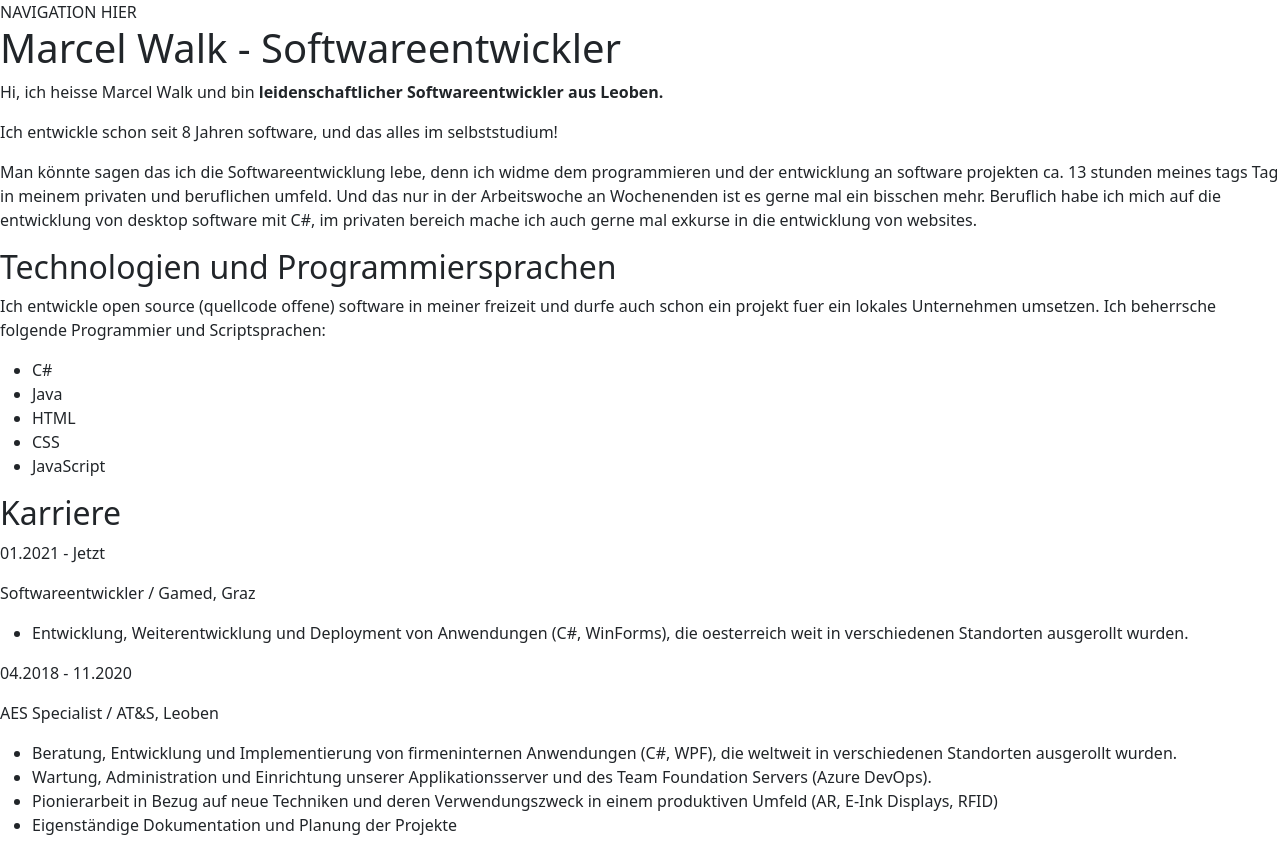
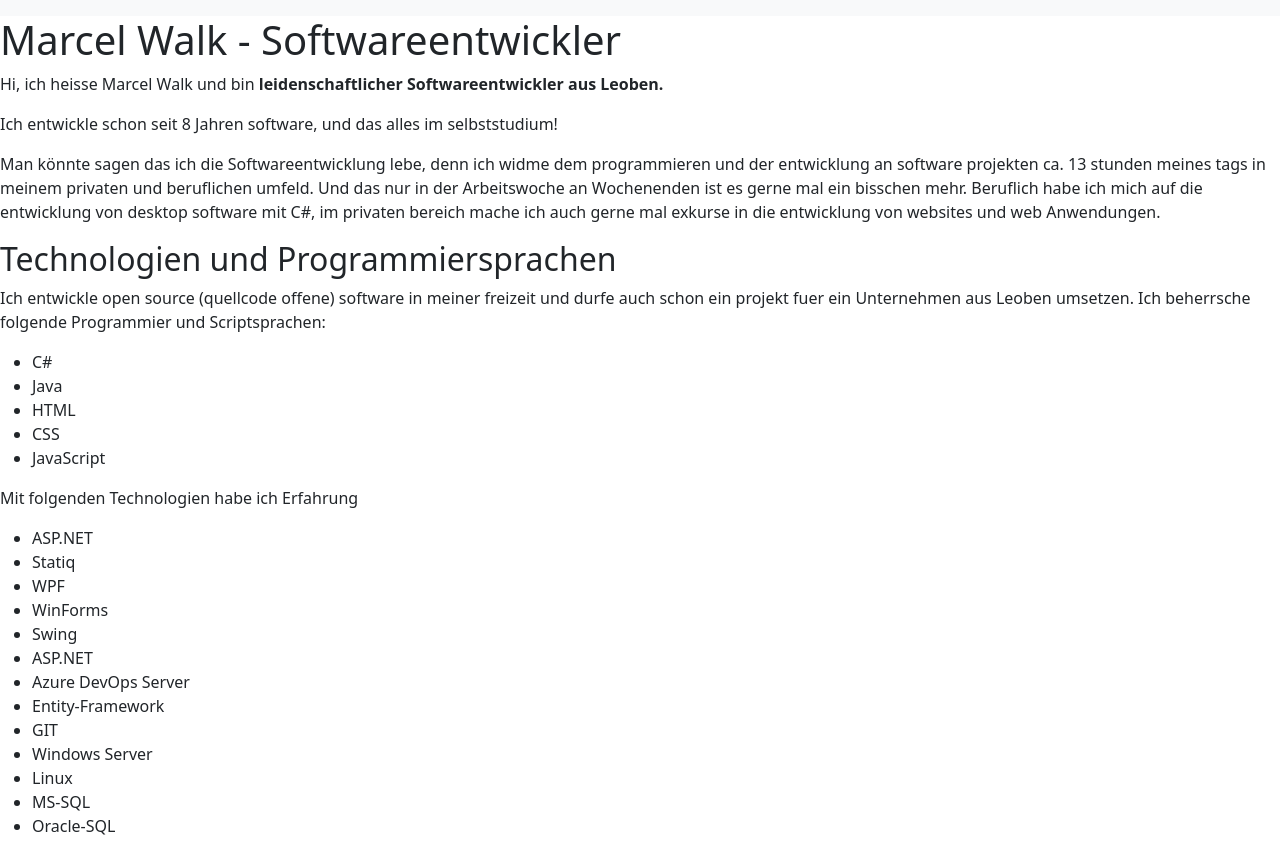
Before and after one commit to MarcelWalk/PROJECT-SEO, a plain HTML site: page index.html in a window 1280 px wide. Shown: the top 841 px of the page. Drawn offline with nearby package versions, Linux system fonts and the light colour scheme; a script that the page names is missing.

Commit message:
Content, content, content

```diff
--- a/index.html
+++ b/index.html
@@ -37,8 +37,8 @@
             <div class="burger__meat burger__meat--3"></div>
         </div>
     </div>
-    <nav>
-        NAVIGATION HIER
+    <nav class="navbar navbar-expand-lg navbar-light bg-light">
+
     </nav>
 </header>
 
@@ -48,14 +48,14 @@
         <p>Ich entwickle schon seit 8 Jahren software, und das alles im selbststudium!</p>
         <p>Man könnte sagen das ich die Softwareentwicklung lebe, denn ich widme dem programmieren und der entwicklung
             an software projekten ca. 13 stunden meines
-            tags Tag in meinem privaten und beruflichen umfeld. Und das nur in der Arbeitswoche an Wochenenden ist es
+            tags in meinem privaten und beruflichen umfeld. Und das nur in der Arbeitswoche an Wochenenden ist es
             gerne mal ein bisschen mehr.
             Beruflich habe ich mich auf die entwicklung von desktop software mit C#, im privaten bereich mache ich auch
-            gerne mal exkurse in die entwicklung von websites.</p>
+            gerne mal exkurse in die entwicklung von websites und web Anwendungen.</p>
 
         <h2>Technologien und Programmiersprachen</h2>
         <p>Ich entwickle open source (quellcode offene) software in meiner freizeit und durfe auch schon ein projekt
-            fuer ein lokales Unternehmen umsetzen.
+            fuer ein Unternehmen aus Leoben umsetzen.
             Ich beherrsche folgende Programmier und Scriptsprachen:</p>
         <ul>
             <li>C#</li>
@@ -63,6 +63,22 @@
             <li>HTML</li>
             <li>CSS</li>
             <li>JavaScript</li>
+        </ul>
+        <p>Mit folgenden Technologien habe ich Erfahrung</p>
+        <ul>
+            <li>ASP.NET</li>
+            <li>Statiq</li>
+            <li>WPF</li>
+            <li>WinForms</li>
+            <li>Swing</li>
+            <li>ASP.NET</li>
+            <li>Azure DevOps Server</li>
+            <li>Entity-Framework</li>
+            <li>GIT</li>
+            <li>Windows Server</li>
+            <li>Linux</li>
+            <li>MS-SQL</li>
+            <li>Oracle-SQL</li>
         </ul>
 
         <h2>Karriere</h2>
```
